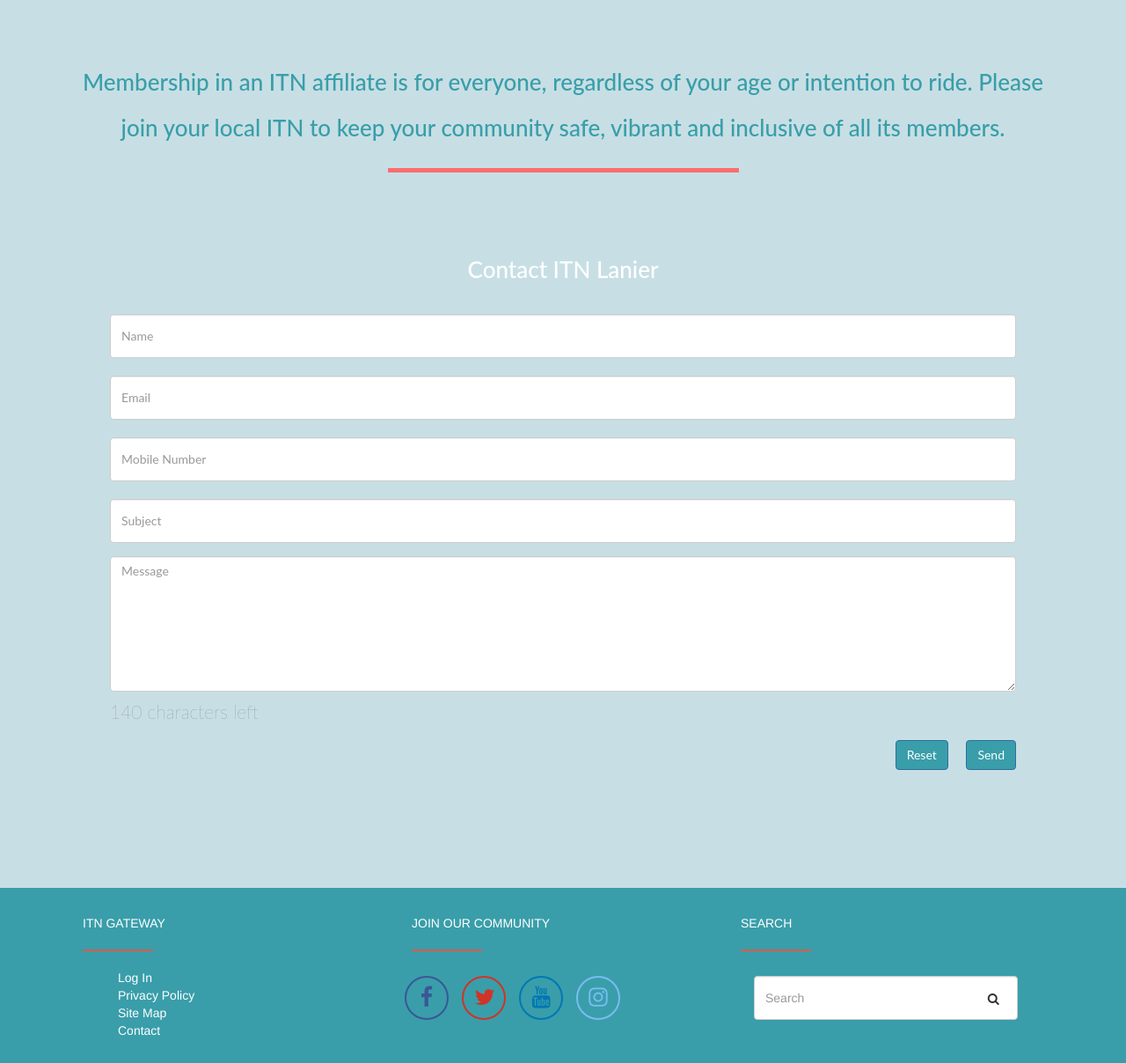
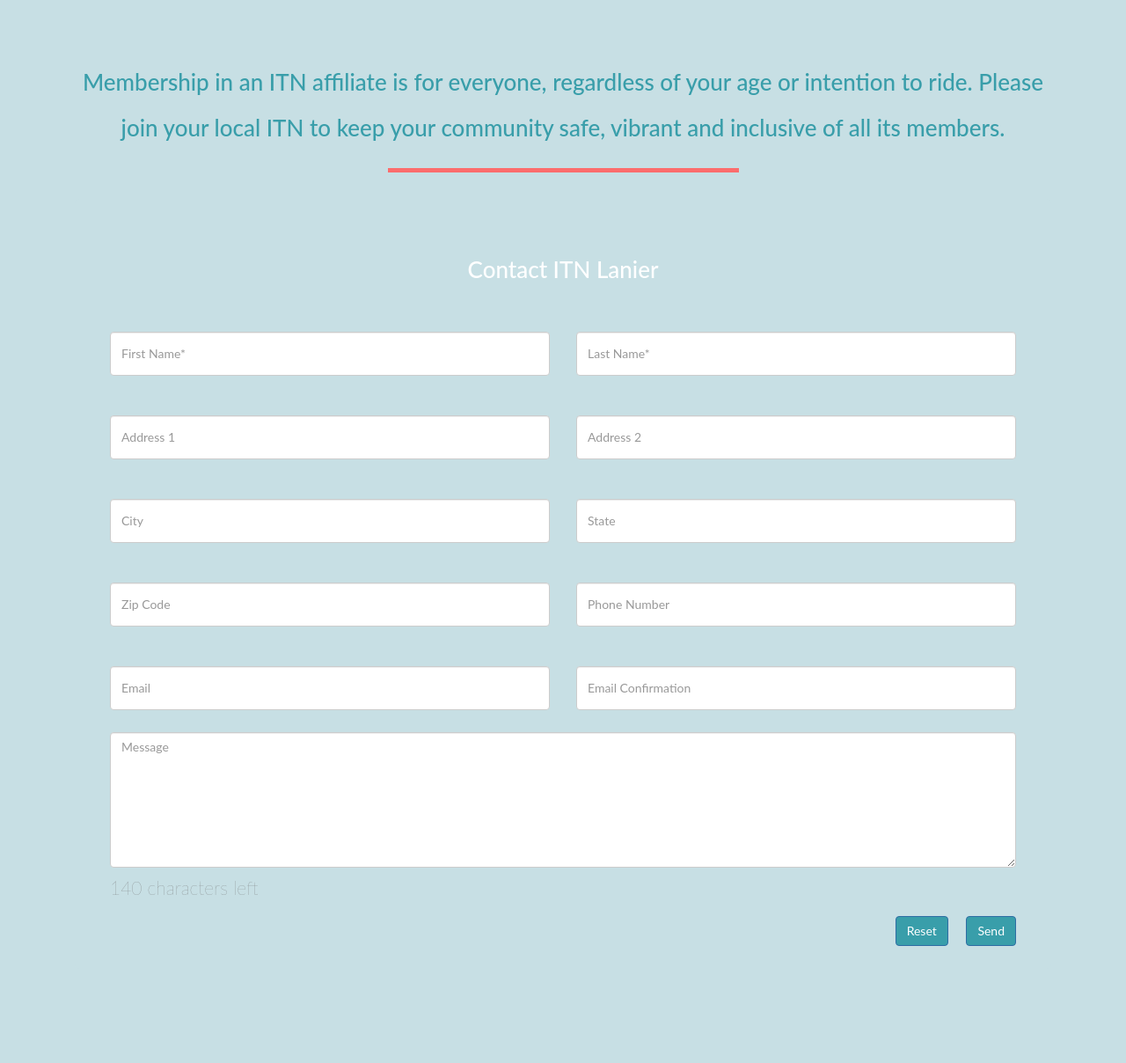
Before and after one commit to samguergen/ITNLanier, a PHP site: page /views/non-rider-member.html in a window 1280 px wide. Shown: the part 501-1709 px from the top of the page at 88% size. Run offline with PHP 8.4, Linux system fonts and the light colour scheme; some libraries are stand-ins or nearby versions.

Commit message:
non rider done

```diff
--- a/css/index.css
+++ b/css/index.css
@@ -1010,6 +1010,9 @@ margin-left: -10%;
   margin-top: 20px;
   margin-bottom: 10px;
 }
+/*#first-name, #last-name, #city, #state, #phone, #zip, #email, #email-confirmation {
+  width:30%;
+}*/
 
 
 
--- a/views/non-rider-member.html
+++ b/views/non-rider-member.html
@@ -127,18 +127,47 @@
                   <form action="mailto:info@itnlanier.org" method="post" enctype="text/plain">
                 <br style="clear:both">
                             <h3 style="margin-bottom: 25px; text-align: center;color:white">Contact ITN Lanier</h3>
-            				<div class="form-group">
-        						<input type="text" class="form-control" id="name" name="name" placeholder="Name" required>
-        					</div>
-        					<div class="form-group">
+                  <div class="row">
+              			<div class="form-group col-sm-6">
+          						<input type="text" class="form-control" id="first-name" name="first-name" placeholder="First Name*" required>
+          					</div>
+                    <div class="form-group col-sm-6">
+                      <input type="text" class="form-control" id="last-name" name="last-name" placeholder="Last Name*" required>
+                    </div>
+                  </div>
+                  <div class="row">
+              			<div class="form-group col-sm-6">
+                    <input type="text" class="form-control" id="address-1" name="address-1" placeholder="Address 1" required>
+                  </div>
+                  <div class="form-group col-sm-6">
+                    <input type="text" class="form-control" id="address-2" name="address-2" placeholder="Address 2" required>
+                  </div>
+                  </div>
+                  <div class="row">
+              			<div class="form-group col-sm-6">
+                    <input type="text" class="form-control" id="city" name="city" placeholder="City" required>
+                  </div>
+                  <div class="form-group col-sm-6">
+                    <input type="text" class="form-control" id="state" name="state" placeholder="State" required>
+                  </div>
+                </div>
+                  <div class="row">
+              			<div class="form-group col-sm-6">
+                    <input type="text" class="form-control" id="zip" name="zip" placeholder="Zip Code" required>
+                  </div>
+                  <div class="form-group col-sm-6">
+                    <input type="text" class="form-control" id="phone" name="phone" placeholder="Phone Number" required>
+                  </div>
+                </div>
+                <div class="row">
+                  <div class="form-group col-sm-6">
         						<input type="text" class="form-control" id="email" name="email" placeholder="Email" required>
         					</div>
-        					<div class="form-group">
-        						<input type="text" class="form-control" id="mobile" name="mobile" placeholder="Mobile Number" required>
-        					</div>
-        					<div class="form-group">
-        						<input type="text" class="form-control" id="subject" name="subject" placeholder="Subject" required>
-        					</div>
+                  <div class="form-group col-sm-6">
+                    <input type="text" class="form-control" id="email-confirmation" name="email-confirmation" placeholder="Email Confirmation" required>
+                  </div>
+                  </div>
+
                   <div class="form-group">
                   <textarea class="form-control" type="textarea" id="message" placeholder="Message" maxlength="140" rows="7"></textarea>
                       <span class="help-block"><p id="characterLeft" class="help-block ">You have reached the limit</p></span>
```
